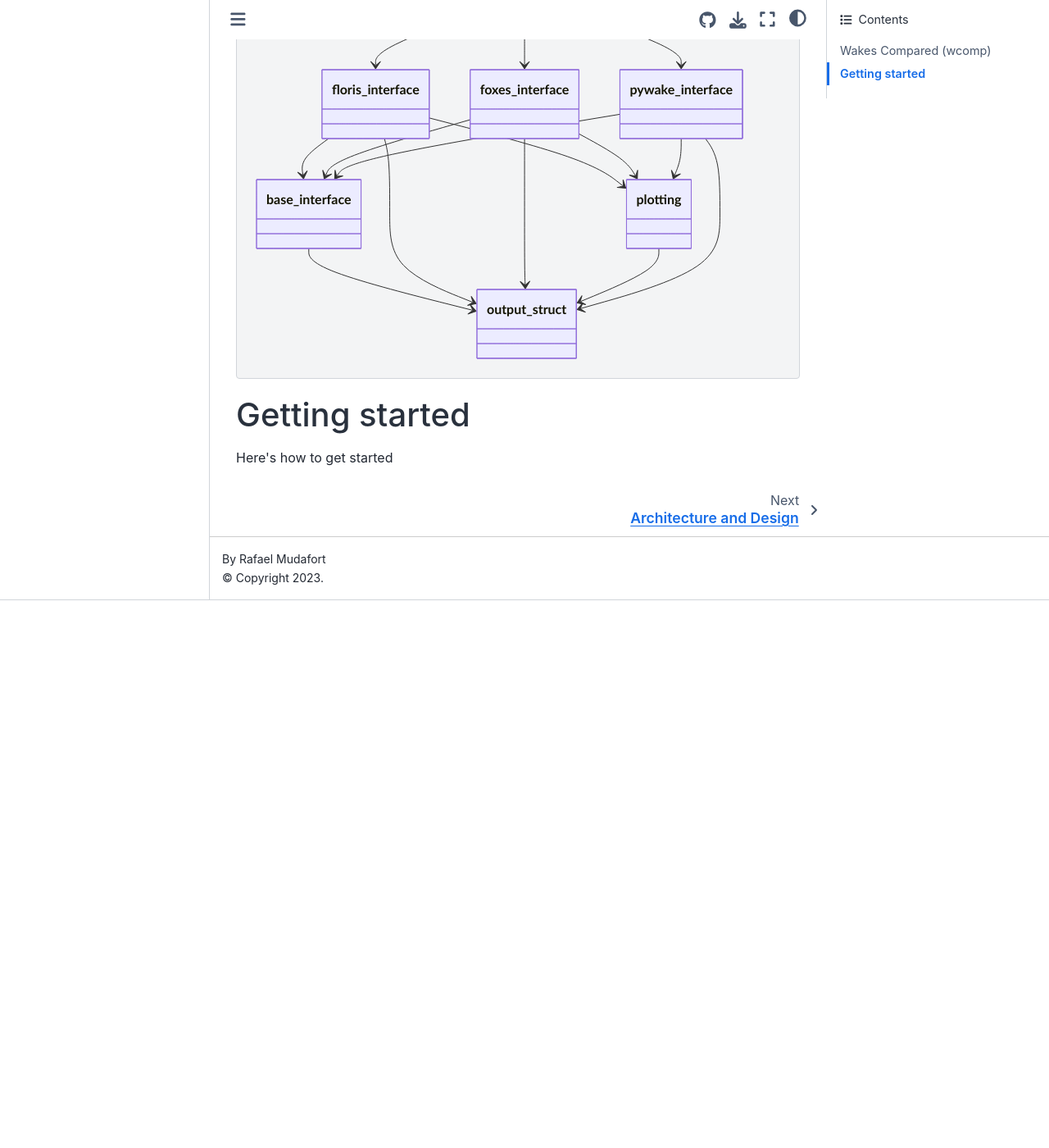
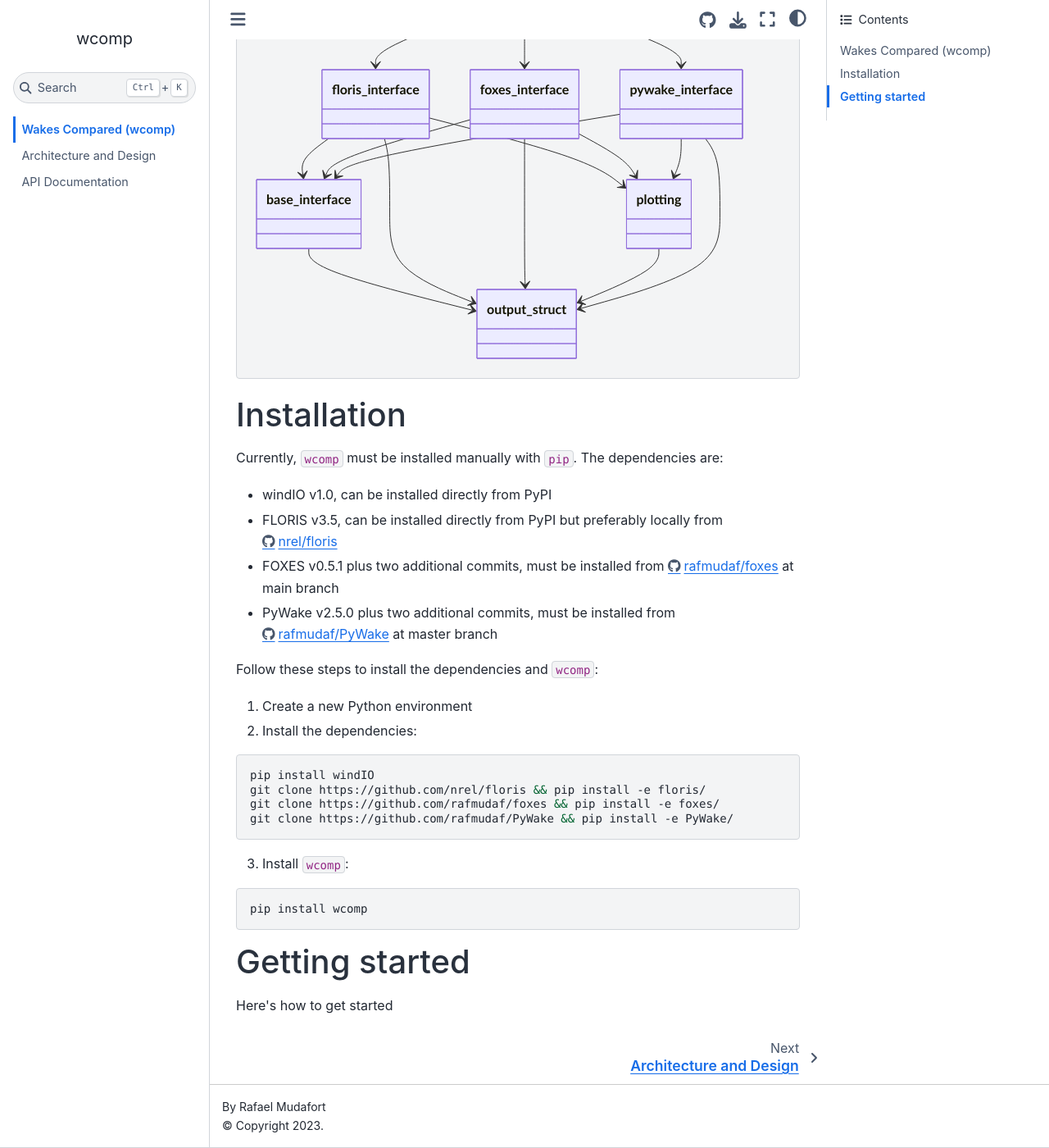
Before and after one commit to rafmudaf/wcomp, a Jupyter Book: the page built from docs/index.md, in a window 1280 px wide and 1400 px high, scrolled down 918 px. Shown: the whole window at 82% size. Built offline with Jupyter Book 1.0.4 settings and Sphinx 7.4.7 and the Sphinx Book theme 1.1.4, drawn with Linux system fonts in a browser that asks for light colours; before the commit the page ends 1650 px from its top, so only the background shows below that.

Commit message:
Add dependency and installation instructrions

````diff
--- a/docs/index.md
+++ b/docs/index.md
@@ -46,5 +46,31 @@
   pywake_interface --> plotting
 ```
 
+# Installation
+
+Currently, `wcomp` must be installed manually with `pip`. The dependencies are:
+
+- windIO v1.0, can be installed directly from PyPI
+- FLORIS v3.5, can be installed directly from PyPI but preferably locally from https://github.com/nrel/floris
+- FOXES v0.5.1 plus two additional commits, must be installed from https://github.com/rafmudaf/foxes at main branch
+- PyWake v2.5.0 plus two additional commits, must be installed from https://github.com/rafmudaf/PyWake at master branch
+
+Follow these steps to install the dependencies and `wcomp`:
+1. Create a new Python environment
+2. Install the dependencies:
+
+```bash
+pip install windIO
+git clone https://github.com/nrel/floris && pip install -e floris/
+git clone https://github.com/rafmudaf/foxes && pip install -e foxes/
+git clone https://github.com/rafmudaf/PyWake && pip install -e PyWake/
+```
+
+3. Install `wcomp`:
+
+```bash
+pip install wcomp
+```
+
 # Getting started
 Here's how to get started
--- a/setup.py
+++ b/setup.py
@@ -14,9 +14,9 @@
 
 # What packages are required for this module to be executed?
 REQUIRED = [
-    "floris",
-    "foxes",
-    "py-wake",
+    "floris",   # At develop, latest hash is c7f8f36
+    "foxes",    # At v0.5.1 with two additional commits on rafmudaf/foxes, latest hash is 275f645
+    "py-wake",  # At master with two additional commits on rafmudaf/PyWake, latest hash is 35e63b7
     "numpy>=1.20",
     "windIO",
     "matplotlib",
````
Also changed, not shown: README.md (+27 -0 lines), 1 other file.
